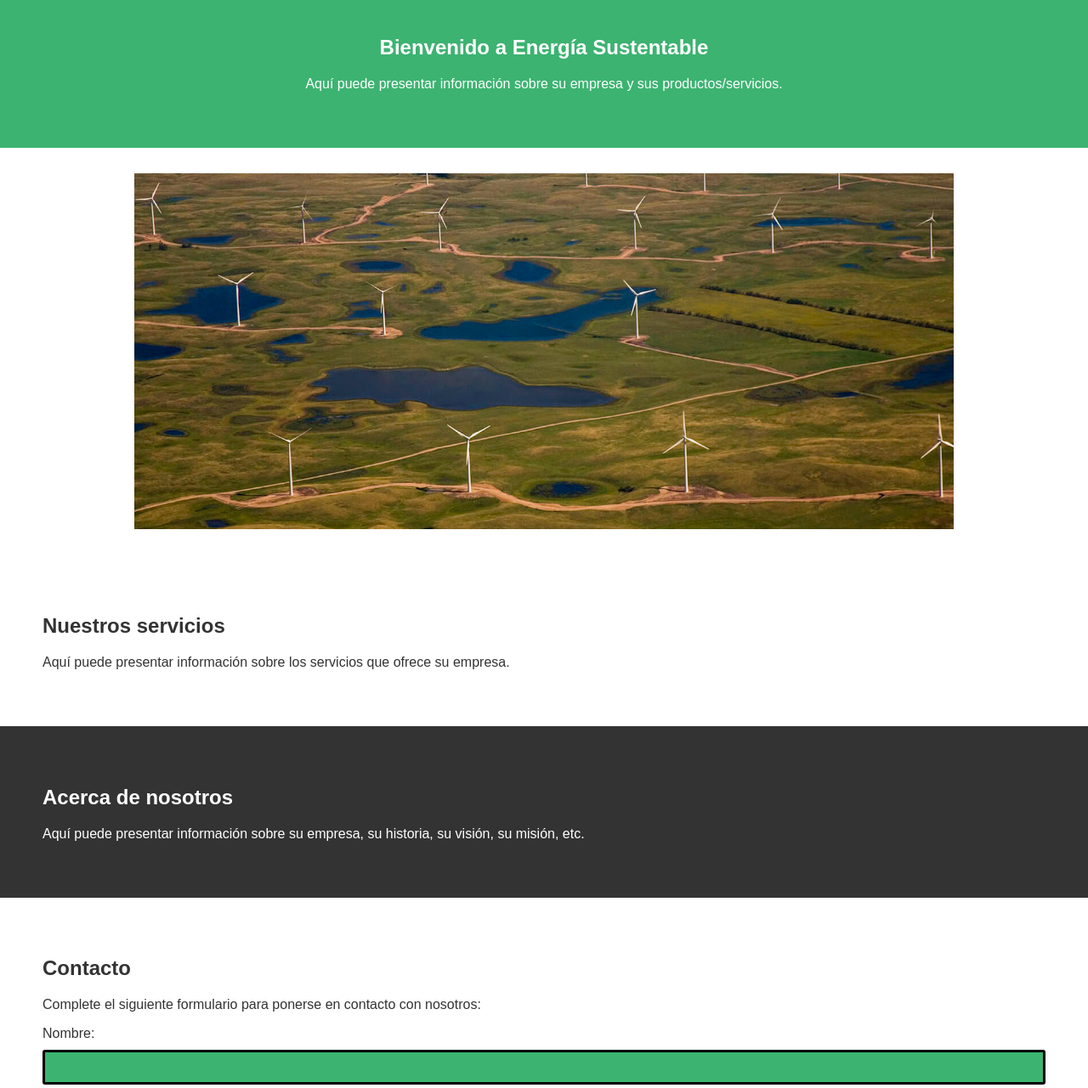
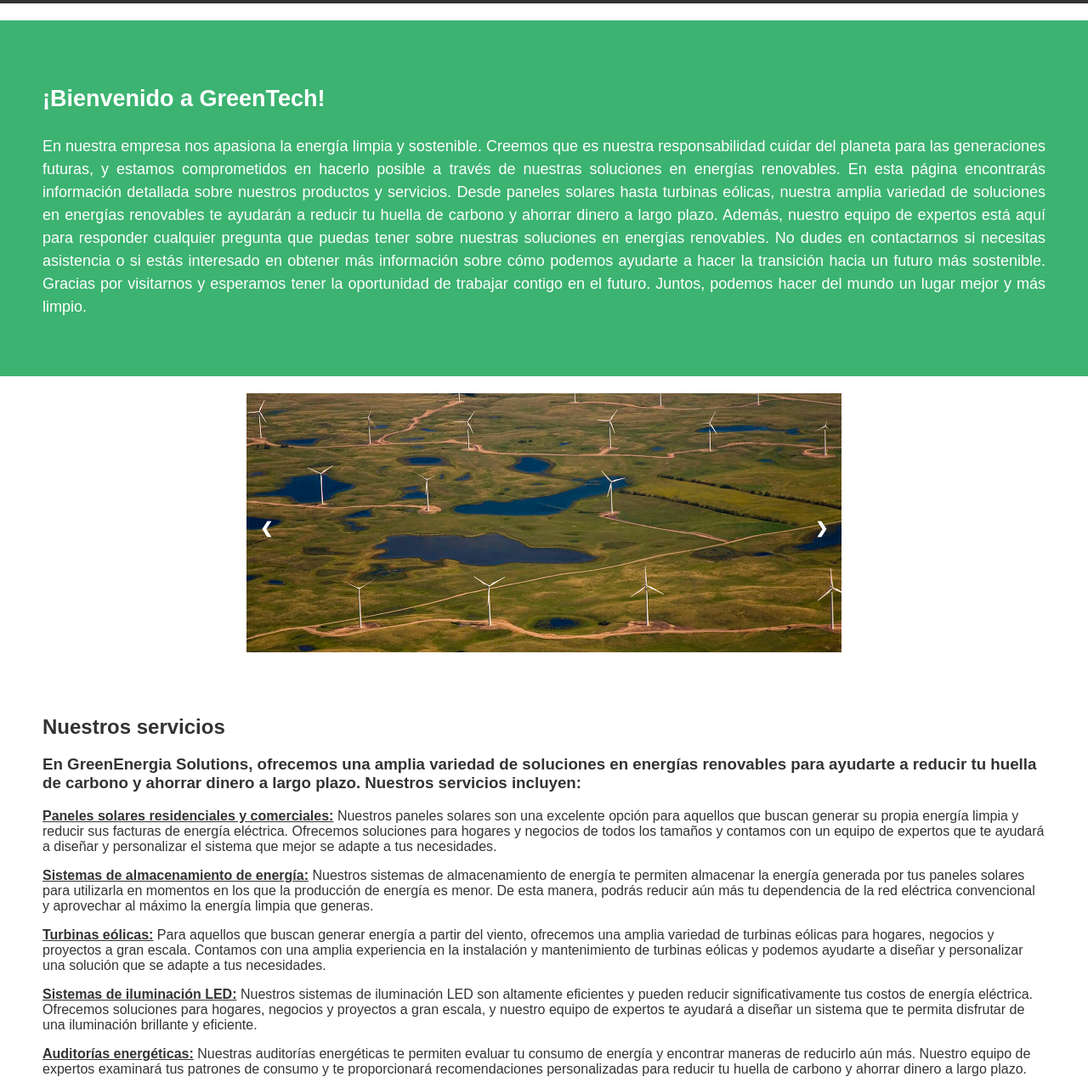
Before and after one commit to JuanBarreyro/UTN1, a plain HTML site: page index.html in a window 1280 px wide. Shown: the part 86-1367 px from the top of the page at 85% size. Drawn offline with nearby package versions, Linux system fonts and the light colour scheme.

Commit message:
ultimo commit 16hs

```diff
--- a/App.js
+++ b/App.js
@@ -0,0 +1,21 @@
+var slideIndex = 1;
+showSlides(slideIndex);
+
+function plusSlides(n) {
+  showSlides(slideIndex += n);
+}
+
+function currentSlide(n) {
+  showSlides(slideIndex = n);
+}
+
+function showSlides(n) {
+  var i;
+  var slides = document.getElementsByClassName("mySlides");
+  if (n > slides.length) {slideIndex = 1}
+  if (n < 1) {slideIndex = slides.length}
+  for (i = 0; i < slides.length; i++) {
+      slides[i].style.display = "none";
+  }
+  slides[slideIndex-1].style.display = "block";
+}
--- a/index.html
+++ b/index.html
@@ -1,12 +1,14 @@
 <!DOCTYPE html>
 <html>
 <head>
+	<link rel="icon" href="./Assets/ico.ico" type="image/x-icon">
 	<title>Energía Sustentable - Landing Page</title>
 	<link rel="stylesheet" href="styles.css">
 </head>
 <body>
 	<!-- Encabezado con el menú de navegación -->
 	<header>
+		<img src="./Assets/ico.ico" alt="Logo del sitio" class="ico">
 		<nav>
 			<ul>
 				<li><a href="#inicio">Inicio</a></li>
@@ -19,24 +21,60 @@
 
 	<!-- Sección de inicio -->
 	<section id="inicio">
-		<h1>Bienvenido a Energía Sustentable</h1>
-		<p>Aquí puede presentar información sobre su empresa y sus productos/servicios.</p>
+		<h1>¡Bienvenido a GreenTech!</h1>
+		<p>En nuestra empresa nos apasiona la energía limpia y sostenible. Creemos que es nuestra responsabilidad cuidar del planeta para las generaciones futuras, y estamos comprometidos en hacerlo posible a través de nuestras soluciones en energías renovables.
+			En esta página encontrarás información detallada sobre nuestros productos y servicios. Desde paneles solares hasta turbinas eólicas, nuestra amplia variedad de soluciones en energías renovables te ayudarán a reducir tu huella de carbono y ahorrar dinero a largo plazo.
+			Además, nuestro equipo de expertos está aquí para responder cualquier pregunta que puedas tener sobre nuestras soluciones en energías renovables. No dudes en contactarnos si necesitas asistencia o si estás interesado en obtener más información sobre cómo podemos ayudarte a hacer la transición hacia un futuro más sostenible.
+			Gracias por visitarnos y esperamos tener la oportunidad de trabajar contigo en el futuro. Juntos, podemos hacer del mundo un lugar mejor y más limpio.</p>
 	</section>
 
-	<section class="">
-		<img  src="acciona-parque-eolico-aerogeneradores.jpg" class="imagencampo">
-	</section>
 
-	<!-- Sección de servicios -->
+
+	<div class="slideshow-container">
+		<div class="mySlides fade">
+		<img src="./Assets/imagen1.jpg" style="width:100%">
+		</div>
+
+		<div class="mySlides fade">
+		<img src="./Assets/imagen2.jpeg" style="width:100%">
+		</div>
+
+		<div class="mySlides fade">
+		<img src="./Assets/imagen3.jpg" style="width:100%">
+		</div>
+
+		<a class="prev" onclick="plusSlides(-1)">&#10094;</a>
+		<a class="next" onclick="plusSlides(1)">&#10095;</a>
+	</div>
+
+
+	<!-- Sección de Servicios -->
 	<section id="servicios">
 		<h2>Nuestros servicios</h2>
-		<p>Aquí puede presentar información sobre los servicios que ofrece su empresa.</p>
+		<h3>En GreenEnergia Solutions, ofrecemos una amplia variedad de soluciones en energías renovables para ayudarte a reducir tu huella de carbono y ahorrar dinero a largo plazo. Nuestros servicios incluyen:</h3>
+		<p><b>Paneles solares residenciales y comerciales:</b>
+			Nuestros paneles solares son una excelente opción para aquellos que buscan generar su propia energía limpia y reducir sus facturas de energía eléctrica. Ofrecemos soluciones para hogares y negocios de todos los tamaños y contamos con un equipo de expertos que te ayudará a diseñar y personalizar el sistema que mejor se adapte a tus necesidades.</p>
+
+		<p><b>Sistemas de almacenamiento de energía:</b>
+			Nuestros sistemas de almacenamiento de energía te permiten almacenar la energía generada por tus paneles solares para utilizarla en momentos en los que la producción de energía es menor. De esta manera, podrás reducir aún más tu dependencia de la red eléctrica convencional y aprovechar al máximo la energía limpia que generas.</p>
+
+		<p><b>Turbinas eólicas:</b>
+			Para aquellos que buscan generar energía a partir del viento, ofrecemos una amplia variedad de turbinas eólicas para hogares, negocios y proyectos a gran escala. Contamos con una amplia experiencia en la instalación y mantenimiento de turbinas eólicas y podemos ayudarte a diseñar y personalizar una solución que se adapte a tus necesidades.</p>
+
+		<p><b>Sistemas de iluminación LED:</b>
+			Nuestros sistemas de iluminación LED son altamente eficientes y pueden reducir significativamente tus costos de energía eléctrica. Ofrecemos soluciones para hogares, negocios y proyectos a gran escala, y nuestro equipo de expertos te ayudará a diseñar un sistema que te permita disfrutar de una iluminación brillante y eficiente.</p>
+
+		<p><b>Auditorías energéticas:</b>
+			Nuestras auditorías energéticas te permiten evaluar tu consumo de energía y encontrar maneras de reducirlo aún más. Nuestro equipo de expertos examinará tus patrones de consumo y te proporcionará recomendaciones personalizadas para reducir tu huella de carbono y ahorrar dinero a largo plazo.</p>
+
+		<p>En GreenEnergia Solutions, estamos comprometidos en hacer del mundo un lugar mejor y más limpio. Si estás interesado en cualquiera de nuestros servicios o tienes alguna pregunta, no dudes en contactarnos. ¡Estamos aquí para ayudarte en tu transición hacia un futuro más sostenible!</p>
+
 	</section>
 
 	<!-- Sección acerca de -->
 	<section id="acerca-de">
-		<h2>Acerca de nosotros</h2>
-		<p>Aquí puede presentar información sobre su empresa, su historia, su visión, su misión, etc.</p>
+		<h2>Acerca de GreenTech!</h2>
+		<p>En nuestra empresa, estamos comprometidos en hacer del mundo un lugar mejor a través de nuestras soluciones en energías renovables. Desde el comienzo, nuestra visión ha sido la de ser líderes en el mercado de energías renovables, ofreciendo soluciones sostenibles y económicas para nuestros clientes. Con un equipo altamente capacitado y una amplia experiencia en el sector, trabajamos para desarrollar soluciones a medida para cada uno de nuestros clientes, adaptándonos a sus necesidades y ofreciendo soluciones personalizadas. Creemos en el poder de la energía limpia y sostenible, y estamos orgullosos de ser una empresa que se enfoca en la responsabilidad social y el impacto ambiental positivo.</p>
 	</section>
 
 	<!-- Sección de contacto -->
@@ -72,6 +110,3 @@
 	</section>
 	<script src="App.js"></script>
 </body>
-	<!-- Agregar enlaces a los archivos JavaScript al final del archivo para mejorar el rendimiento de la página -->
-	<script src="https://code.jquery.com/jquery-3.6.0.min.js"></script>
-	<script src="https://cdnjs.cloudflare.com/ajax/libs/jquery-validate/1.19.
--- a/styles.css
+++ b/styles.css
@@ -11,10 +11,18 @@
 
 /* Encabezado */
 
+.ico{
+  width: 50px;
+  height: 50px;
+}
+
 header {
   background-color: #333;
   color: #fff;
   padding: 20px;
+  display: flex;
+  justify-content: flex-start;
+  align-items: center;
 }
 
 nav ul {
@@ -26,6 +34,7 @@
 nav li {
   display: inline-block;
   margin-right: 20px;
+  margin-left: 20px;
 }
 
 nav a {
@@ -39,7 +48,10 @@
   background-color: #3CB371;
   color: #fff;
   padding: 50px;
-    text-align: center;
+  font-size: 18px;
+  line-height: 1.5;
+  margin: 20px 0;
+  text-align: justify;
 }
 
 /* Imagen de fondo */
@@ -52,12 +64,67 @@
   padding: 30px;
 }
 
+.slideshow-container {
+  max-width: 700px;
+  position: relative;
+  margin: auto;
+}
+
+.mySlides {
+  display: none;
+}
+
+.prev, .next {
+  position: absolute;
+  top: 50%;
+  width: auto;
+  margin-top: -22px;
+  padding: 16px;
+  color: white;
+  font-weight: bold;
+  font-size: 18px;
+  transition: 0.6s ease;
+  border-radius: 0 3px 3px 0;
+  cursor: pointer;
+}
+
+.next {
+  right: 0;
+  border-radius: 3px 0 0 3px;
+}
+
+.prev:hover, .next:hover {
+  background-color: rgba(0,0,0,0.8);
+}
+
+.fade {
+  -webkit-animation-name: fade;
+  -webkit-animation-duration: 1.5s;
+  animation-name: fade;
+  animation-duration: 1.5s;
+}
+
+@-webkit-keyframes fade {
+  from {opacity: .4}
+  to {opacity: 1}
+}
+
+@keyframes fade {
+  from {opacity: .4}
+  to {opacity: 1}
+}
+
+
 /* Sección de servicios */
 
 #servicios {
   background-color: #fff;
   color: #333;
   padding: 50px;
+}
+
+b{
+  text-decoration: underline;
 }
 
 /* Sección acerca de */
```
Also changed, not shown: Assets/ico.ico (added), Assets/imagen1.jpg (renamed from acciona-parque-eolico-aerogeneradores.jpg), Assets/imagen2.jpeg (added), Assets/imagen3.jpg (added), Assets/logo.png (added). Lines whose indentation alone changed are shown as unchanged.
